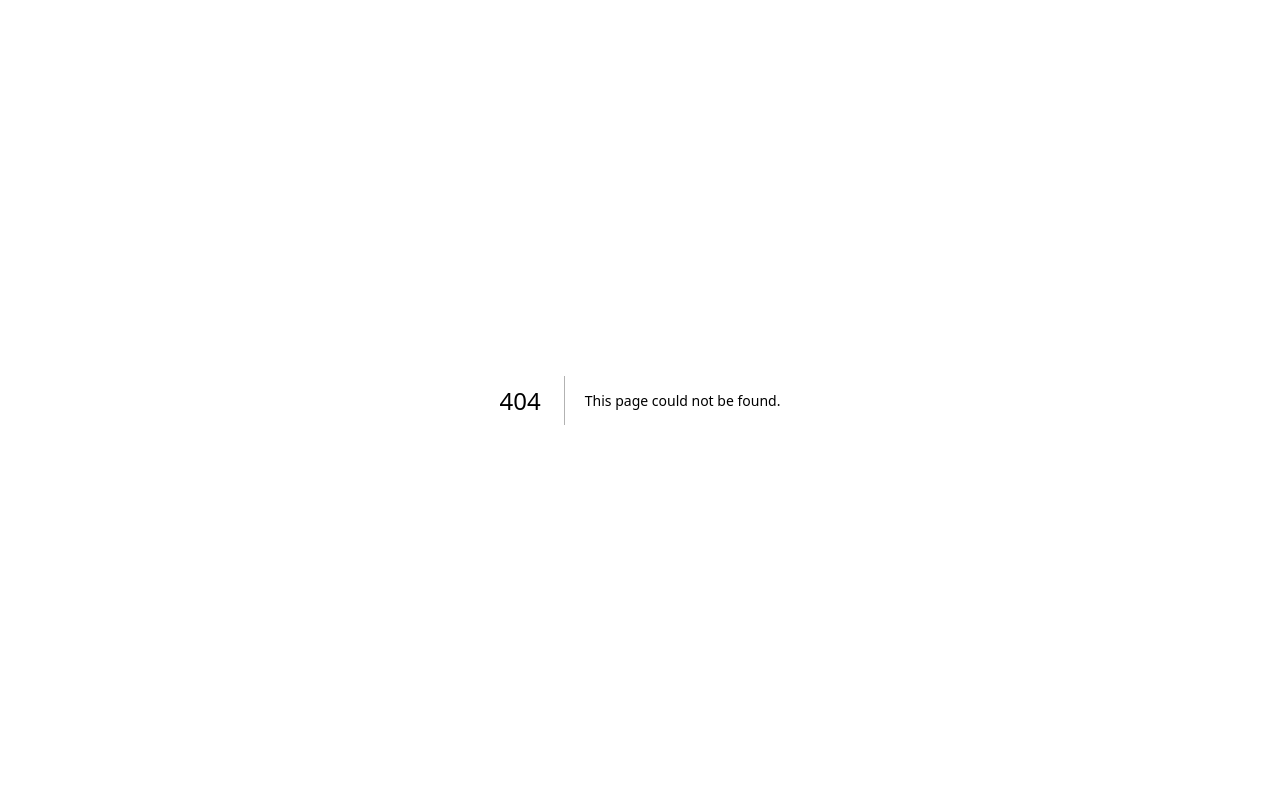
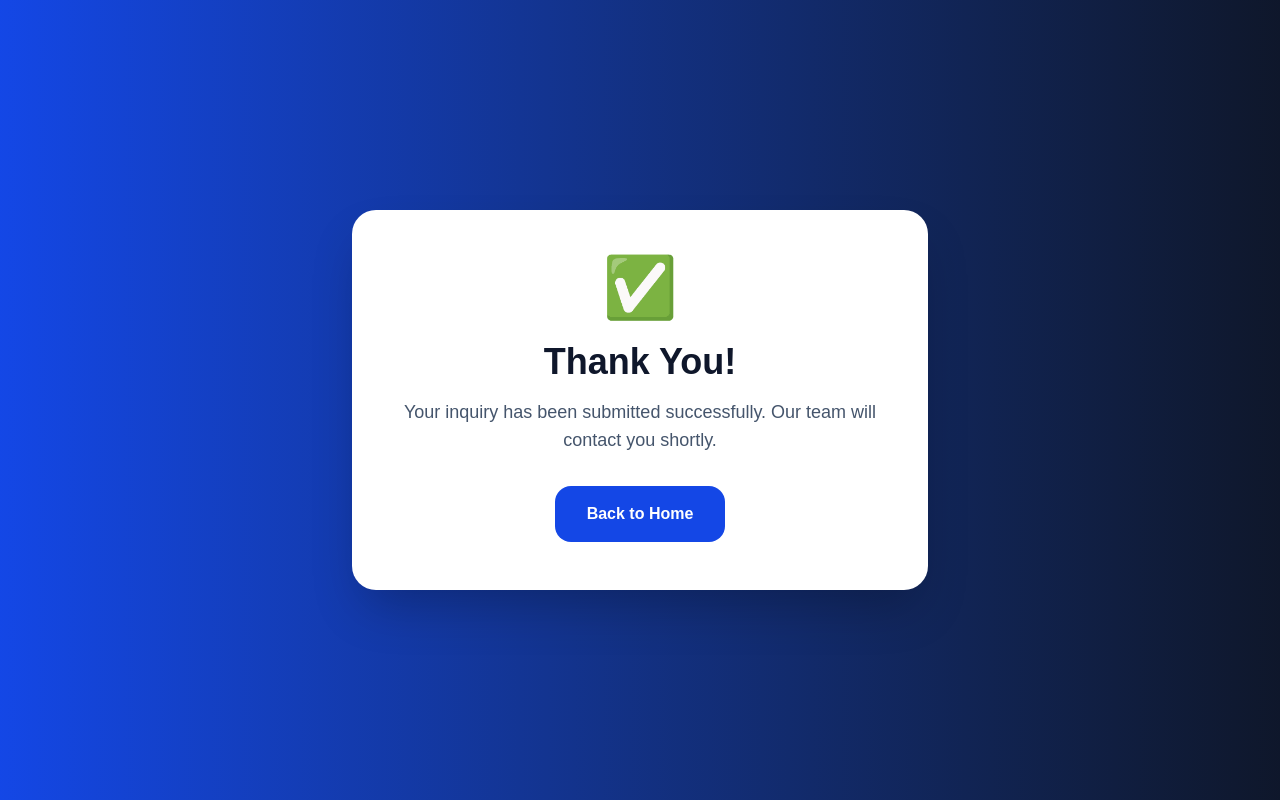
Before and after one commit to prathameshv9726-beep/gn-consultancy, a Next.js app: page /thank-you in a window 1280 px wide. Before the commit this address had no page. Built offline with nearby package versions, Linux system fonts and the light colour scheme.

Commit message:
Added working contact form

```diff
--- a/app/page.js
+++ b/app/page.js
@@ -259,33 +259,62 @@
                 Send Us a Message
               </h3>
 
-              <form className="space-y-5">
+              <form
+  action="https://formsubmit.co/gnconsultancy.support@gmail.com"
+  method="POST"
+  className="space-y-5"
+>
+  {/* Disable Captcha */}
+  <input type="hidden" name="_captcha" value="false" />
 
+  {/* Email Subject */}
+  <input
+    type="hidden"
+    name="_subject"
+    value="New Inquiry from GN Consultancy Website"
+  />
+
+  {/* Thank You Redirect */}
+  <input
+    type="hidden"
+    name="_next"
+    value="https://gn-consultancy.vercel.app/thank-you"
+  />
+
+  {/* Name */}
   <input
     type="text"
+    name="name"
     placeholder="Your Name"
+    required
     className="w-full border border-slate-200 rounded-2xl px-5 py-4 outline-none focus:ring-2 focus:ring-blue-500"
   />
 
+  {/* Email */}
   <input
     type="email"
+    name="email"
     placeholder="Your Email"
+    required
     className="w-full border border-slate-200 rounded-2xl px-5 py-4 outline-none focus:ring-2 focus:ring-blue-500"
   />
 
+  {/* Message */}
   <textarea
+    name="message"
     rows="5"
     placeholder="Your Message"
+    required
     className="w-full border border-slate-200 rounded-2xl px-5 py-4 outline-none focus:ring-2 focus:ring-blue-500"
   ></textarea>
 
+  {/* Submit Button */}
   <button
     type="submit"
     className="w-full bg-blue-700 hover:bg-blue-800 text-white py-4 rounded-2xl font-semibold transition-colors"
   >
     Submit Inquiry
   </button>
-
 </form>
 
             </div>
--- /dev/null
+++ b/app/thank-you/page.js
@@ -0,0 +1,25 @@
+export default function ThankYouPage() {
+  return (
+    <div className="min-h-screen flex items-center justify-center bg-gradient-to-r from-blue-700 to-slate-900 text-white px-6">
+      <div className="bg-white text-slate-900 rounded-3xl p-12 max-w-xl text-center shadow-2xl">
+        <div className="text-6xl mb-6">✅</div>
+
+        <h1 className="text-4xl font-bold mb-4">
+          Thank You!
+        </h1>
+
+        <p className="text-lg text-slate-600 mb-8">
+          Your inquiry has been submitted successfully.
+          Our team will contact you shortly.
+        </p>
+
+        <a
+          href="/"
+          className="inline-block bg-blue-700 hover:bg-blue-800 text-white px-8 py-4 rounded-2xl font-semibold transition-colors"
+        >
+          Back to Home
+        </a>
+      </div>
+    </div>
+  )
+}
```
Lines whose indentation alone changed are shown as unchanged.
